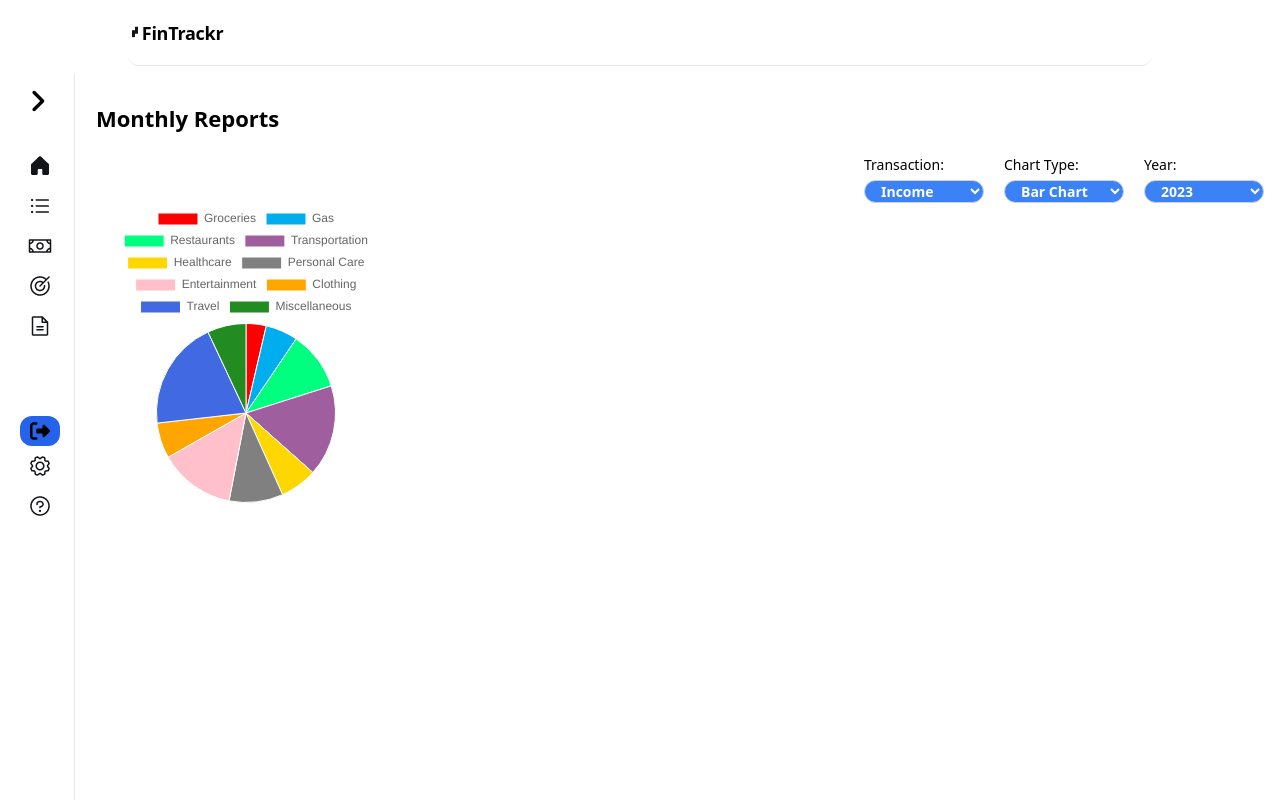
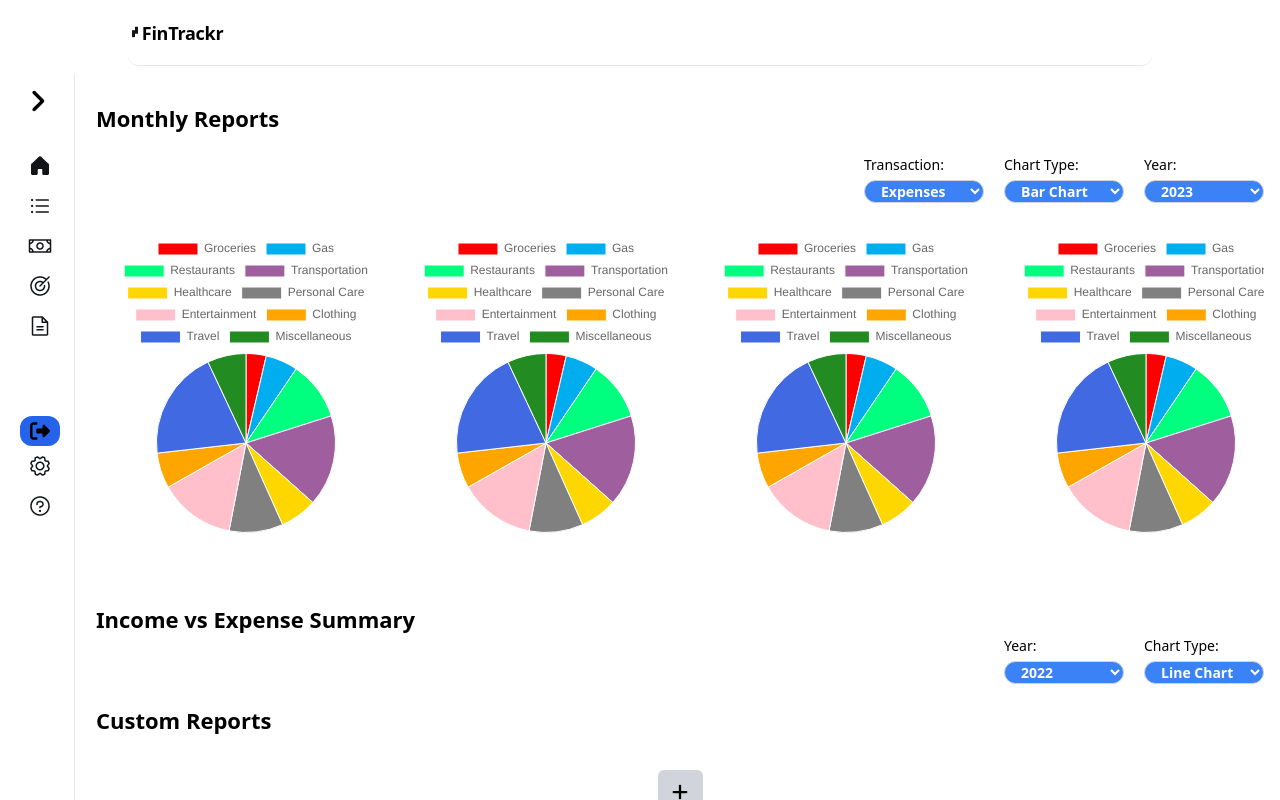
Before and after one commit to ShiiFt38/Finance-Tracker, a React (Create React App) app: page /Reports in a window 1280 px wide. Shown: the top 800 px of the page. Built offline with nearby package versions, Linux system fonts and the light colour scheme.

Commit message:
Transaction filter

```diff
--- /dev/null
+++ b/src/Data/MultiChartData.js
@@ -0,0 +1,23 @@
+const data = {
+  labels: [
+    'January',
+    'February',
+    'March',
+    'April'
+  ],
+  datasets: [{
+    type: 'bar',
+    label: 'Income',
+    data: [10, 20, 30, 40],
+    borderColor: 'rgb(255, 99, 132)',
+    backgroundColor: 'rgba(255, 99, 132, 0.2)'
+  }, {
+    type: 'line',
+    label: 'Expenses',
+    data: [50, 50, 50, 50],
+    fill: false,
+    borderColor: 'rgb(54, 162, 235)'
+  }]
+};
+
+export default data;
--- /dev/null
+++ b/src/Data/PieIncomeData.js
@@ -0,0 +1,25 @@
+const data = {
+    labels: ['Salary', 'Wages', 'Freelance', 'Investments', 'Side Hustle', 'Gifts', 'Reimbursements', 'Royalties', 'Other'],
+    datasets: [
+      {
+        label: 'Expenses',
+        data: [5000, 0, 350, 250, 2000, 150, 453, 211, 653, 230],
+        backgroundColor: [
+            "rgb(128, 128, 128)",
+            "rgb(255, 140, 0)",
+            "rgb(255, 20, 147)",
+            "rgb(0, 128, 128)",
+            "rgb(218, 112, 214)",
+            "rgb(0, 0, 128)",
+            "rgb(0, 174, 239)",
+            "rgb(255, 192, 203)"
+        ],
+        borderWidth: 1,
+      },
+    ],options: {
+        responsive: true,
+        maintainAspectRatio: false
+      }
+  };
+
+  export default data;
--- a/src/Pages/Reports.js
+++ b/src/Pages/Reports.js
@@ -3,16 +3,19 @@ import Header from '../Components/Header'
 import Dashside from '../Components/Dashside'
 import Plus from '../assets/plus-solid.svg';
 import { useState } from 'react';
-import { Chart as ChartJS, ArcElement, Tooltip, Legend } from 'chart.js';
-import { Pie } from 'react-chartjs-2';
-import PieData from '../Data/PieData'
+import { Chart as ChartJS, ArcElement, Tooltip, Legend, CategoryScale, LinearScale } from 'chart.js';
+import { Pie, Line, Bar} from 'react-chartjs-2';
+import PieExpenseData from '../Data/PieExpenseData'
+import PieIncomeData from '../Data/PieIncomeData'
+import MultiChartData from '../Data/MultiChartData'
 
 const Reports = () => {
-    ChartJS.register(ArcElement, Tooltip, Legend);
+    ChartJS.register(ArcElement,CategoryScale,LinearScale,Tooltip, Legend);
+
 
     const [year, setYear] = useState(2023);
     const [chartType, setChartType] = useState('bar');
-    const [transactionType, setTransactionType] = useState('income');
+    const [transactionType, setTransactionType] = useState('expense');
     const [multiChartType, setMultiChartType] = useState('line');
     const [multiChartYear, setMultiChartYear] = useState('Line/Bar')
 
@@ -50,7 +53,7 @@ const Reports = () => {
     <Dashside/>
 
     <main className='p-4 sm:ml-[80px]'>
-        <section className='col-rows-12 mt-[20px]'>
+        <section className=' grid-cols-12 grid-rows-12 mt-[20px]'>
           <div className='row-start-1 row-span-2 mb-[20px]'><h1 className='text-[22px] font-bold'>Monthly Reports</h1></div>
 
           {/* Monthly summary filter options */}
@@ -99,9 +102,42 @@ const Reports = () => {
           </div>
 
           {/* Charts Here */}
-          <div className='flex flex-row overflow-x-scroll '>
+          <div className='flex flex-row col-start-2 col-span-10 h-[350px] mt-[30px] overflow-x-scroll overflow-y-hidden'>
             <div className='row-span-6 h-[600px]'>
-              <Pie data={PieData}/>
+            <Pie data={transactionType === "expense" ? PieExpenseData : PieIncomeData}/>
+            </div>
+            <div className='row-span-6 h-[600px]'>
+              <Pie data={transactionType === "expense" ? PieExpenseData : PieIncomeData}/>
+            </div>
+            <div className='row-span-6 h-[600px]'>
+              <Pie data={transactionType === "expense" ? PieExpenseData : PieIncomeData}/>
+            </div>
+            <div className='row-span-6 h-[600px]'>
+              <Pie data={transactionType === "expense" ? PieExpenseData : PieIncomeData}/>
+            </div>
+            <div className='row-span-6 h-[600px]'>
+              <Pie data={transactionType === "expense" ? PieExpenseData : PieIncomeData}/>
+            </div>
+            <div className='row-span-6 h-[600px]'>
+              <Pie data={transactionType === "expense" ? PieExpenseData : PieIncomeData}/>
+            </div>
+            <div className='row-span-6 h-[600px]'>
+              <Pie data={transactionType === "expense" ? PieExpenseData : PieIncomeData}/>
+            </div>
+            <div className='row-span-6 h-[600px]'>
+              <Pie data={transactionType === "expense" ? PieExpenseData : PieIncomeData}/>
+            </div>
+            <div className='row-span-6 h-[600px]'>
+              <Pie data={transactionType === "expense" ? PieExpenseData : PieIncomeData}/>
+            </div>
+            <div className='row-span-6 h-[600px]'>
+              <Pie data={transactionType === "expense" ? PieExpenseData : PieIncomeData}/>
+            </div>
+            <div className='row-span-6 h-[600px]'>
+              <Pie data={transactionType === "expense" ? PieExpenseData : PieIncomeData}/>
+            </div>
+            <div className='row-span-6 h-[600px]'>
+              <Pie data={transactionType === "expense" ? PieExpenseData : PieIncomeData}/>
             </div>
           </div>
 
@@ -133,6 +169,7 @@ const Reports = () => {
                  className={filterStyles}
                  value={multiChartType}
                  onChange={handleMultiChartType}>
+                  <option value="bar">Pie Chart</option>
                  <option value="bar">Bar Chart</option>
                  <option value="line">Line Chart</option>
                </select>
@@ -141,7 +178,9 @@ const Reports = () => {
           </div>
 
           {/* Charts Here */}
-          <div></div>
+          {/* <div>
+            <Bar data={MultiChartData}/>
+          </div> */}
 
         </section>
         <section className='col-rows-12 mt-[20px]'>
```
Also changed, not shown: src/Data/PieExpenseData.js (renamed from src/Data/PieData.js).
